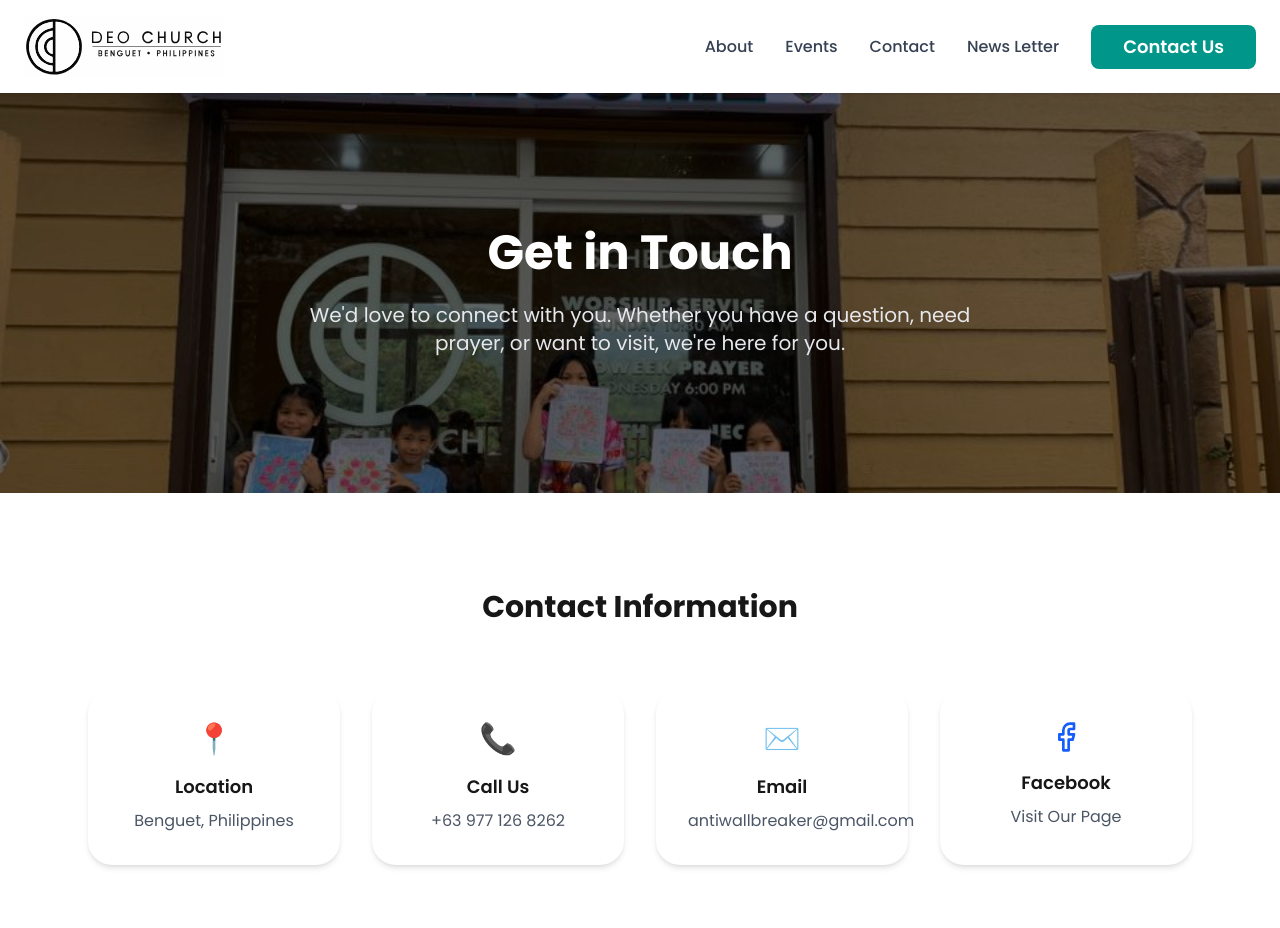
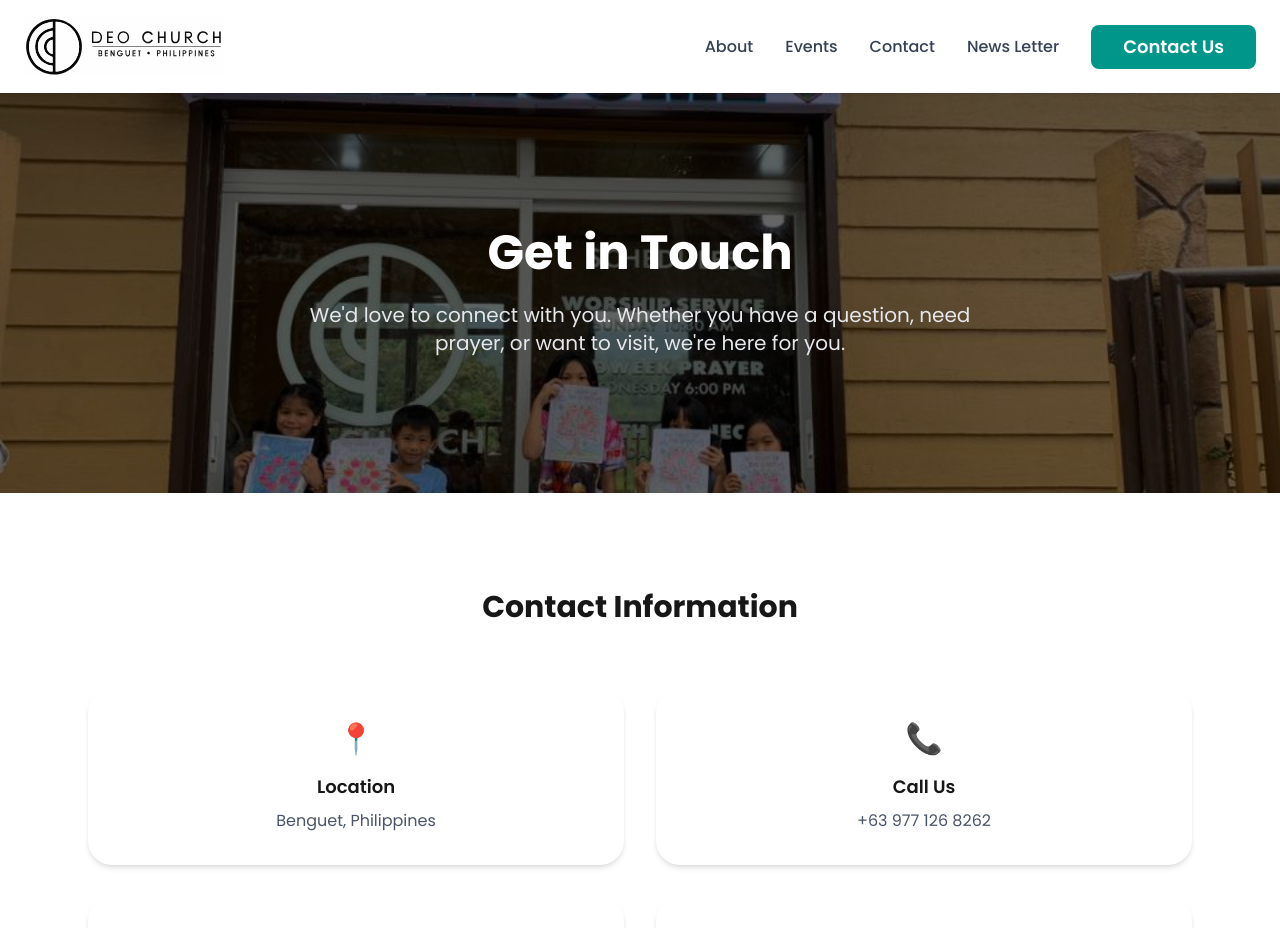
Before and after one commit to JanTangonan/DEO-Benguet, a Next.js app in the folder deo-benguet-frontend/: page /contact in a window 1280 px wide. Shown: the top 928 px of the page. Built offline with nearby package versions, Linux system fonts and the light colour scheme.

Commit message:
Updated Sermon to News letter in Navbar, removed spacing in news letter page, changed grid columns in contact page from 4 to 2

```diff
--- a/deo-benguet-frontend/app/contact/page.tsx
+++ b/deo-benguet-frontend/app/contact/page.tsx
@@ -65,7 +65,7 @@ export default function Contact() {
                         Contact Information
                     </h2>
 
-                    <div className="grid md:grid-cols-4 gap-8 text-center">
+                    <div className="grid md:grid-cols-2 gap-8 text-center">
 
                         {/* Address */}
                         <div className="p-8 rounded-3xl shadow-md bg-white hover:shadow-lg transition">
--- a/deo-benguet-frontend/app/newsletter/page.tsx
+++ b/deo-benguet-frontend/app/newsletter/page.tsx
@@ -21,7 +21,7 @@ export default function NewsLetterPage() {
 
                     {newsletters.map((newsletter) => (
                         <div key={newsletter.id} className="shadow-xl overflow-hidden bg-white fade-in">
-                            <h3 className="text-sm font-semibold mb-6">
+                            <h3 className="text-sm font-semibold">
                                 {newsletter.title}
                             </h3>
                             <img
--- a/deo-benguet-frontend/components/Navbar.tsx
+++ b/deo-benguet-frontend/components/Navbar.tsx
@@ -53,7 +53,7 @@ export default function Navbar() {
                 <Link href="/about" className="block py-2 text-lg" onClick={() => setMenuOpen(false)}>About</Link>
                 <Link href="/events" className="block py-2 text-lg" onClick={() => setMenuOpen(false)}>Events</Link>
                 <Link href="/contact" className="block py-2 text-lg" onClick={() => setMenuOpen(false)}>Contact</Link>
-                <Link href="/newsletter" className="block py-2 text-lg" onClick={() => setMenuOpen(false)}>Sermons</Link>
+                <Link href="/newsletter" className="block py-2 text-lg" onClick={() => setMenuOpen(false)}>News Letter</Link>
 
                 <a
                     href="/contact/#contact"
```
